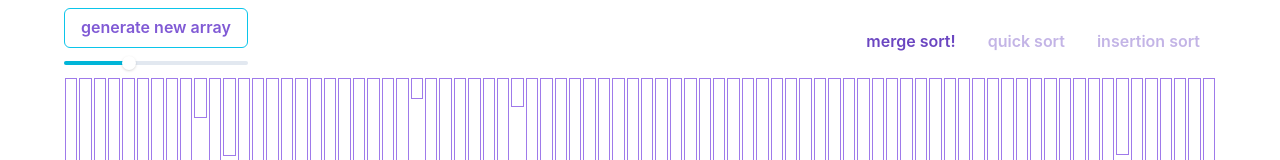
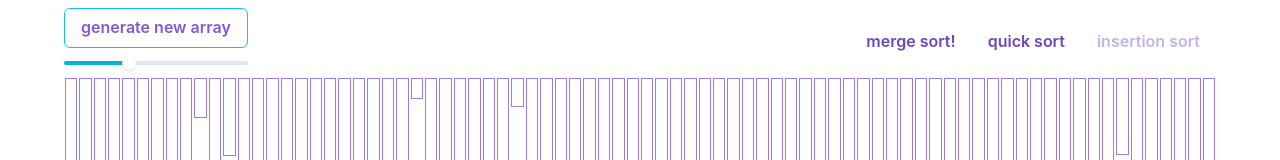
Before and after one commit to tomdaniels/visualeyes, a Next.js app: page / in a window 1280 px wide. Shown: the top 160 px of the page. Built offline with nearby package versions, Linux system fonts and the light colour scheme.

Commit message:
rough quick sort button implementation

```diff
--- a/src/components/array-visualiser.tsx
+++ b/src/components/array-visualiser.tsx
@@ -2,6 +2,7 @@ import { ReactElement, useState, useEffect, useCallback } from 'react';
 import ControlPanel from './control-panel';
 import randomIntBetween from '../utils/random-int-between';
 import animateMergeSort from '../animations/merge-sort';
+import animateQuickSort from '../animations/quick-sort';
 import clearNodeStyles from '../utils/clear-node-styles';
 import { NUMBER_OF_ARRAY_BARS } from '../constants';
 
@@ -37,8 +38,14 @@ export default function ArrayVisualiser(): ReactElement {
     }
   }, [resetArray, isMounted, array]);
 
-  function handleClick(array: number[]) {
+  function handleClick(type: string, array: number[]) {
     if (isSorted) {
+      return;
+    }
+
+    if (type === 'quick sort') {
+      animateQuickSort(array.slice());
+      setIsSorted(true);
       return;
     }
 
--- a/src/components/control-panel.tsx
+++ b/src/components/control-panel.tsx
@@ -69,11 +69,17 @@ const ControlPanel: React.FC<ControlPanelProps> = ({
           <Button
             variant="ghost"
             colorScheme={THEME.primary.colour}
-            onClick={() => handleSortClick(array)}
+            onClick={() => handleSortClick('merge sort', array)}
           >
             merge sort!
           </Button>
-          <Button variant="ghost" colorScheme={THEME.primary.colour} disabled>
+          <Button
+            variant="ghost"
+            colorScheme={THEME.primary.colour}
+            onClick={() => {
+              handleSortClick('quick sort', array);
+            }}
+          >
             quick sort
           </Button>
           <Button variant="ghost" colorScheme={THEME.primary.colour} disabled>
```
